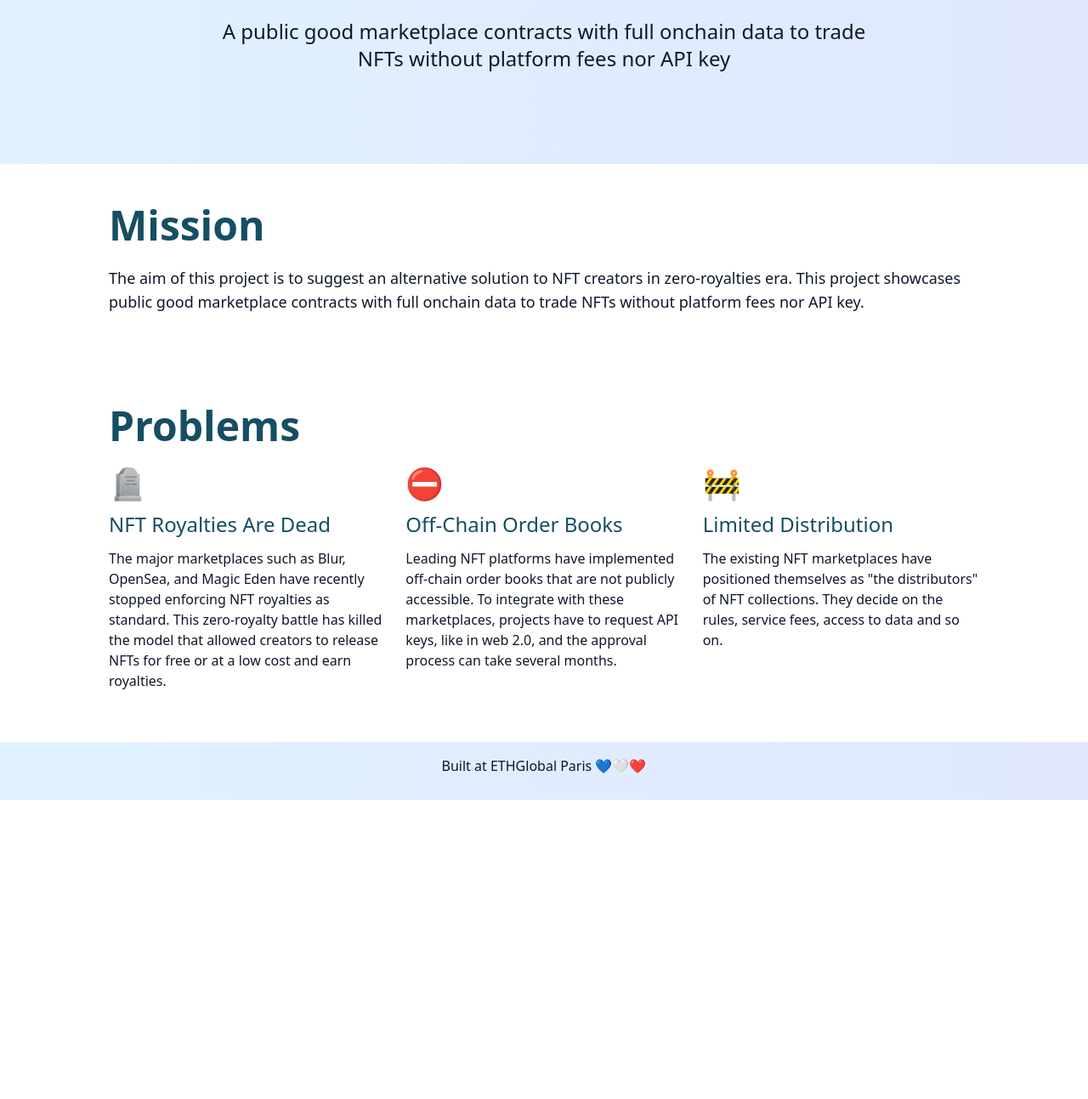
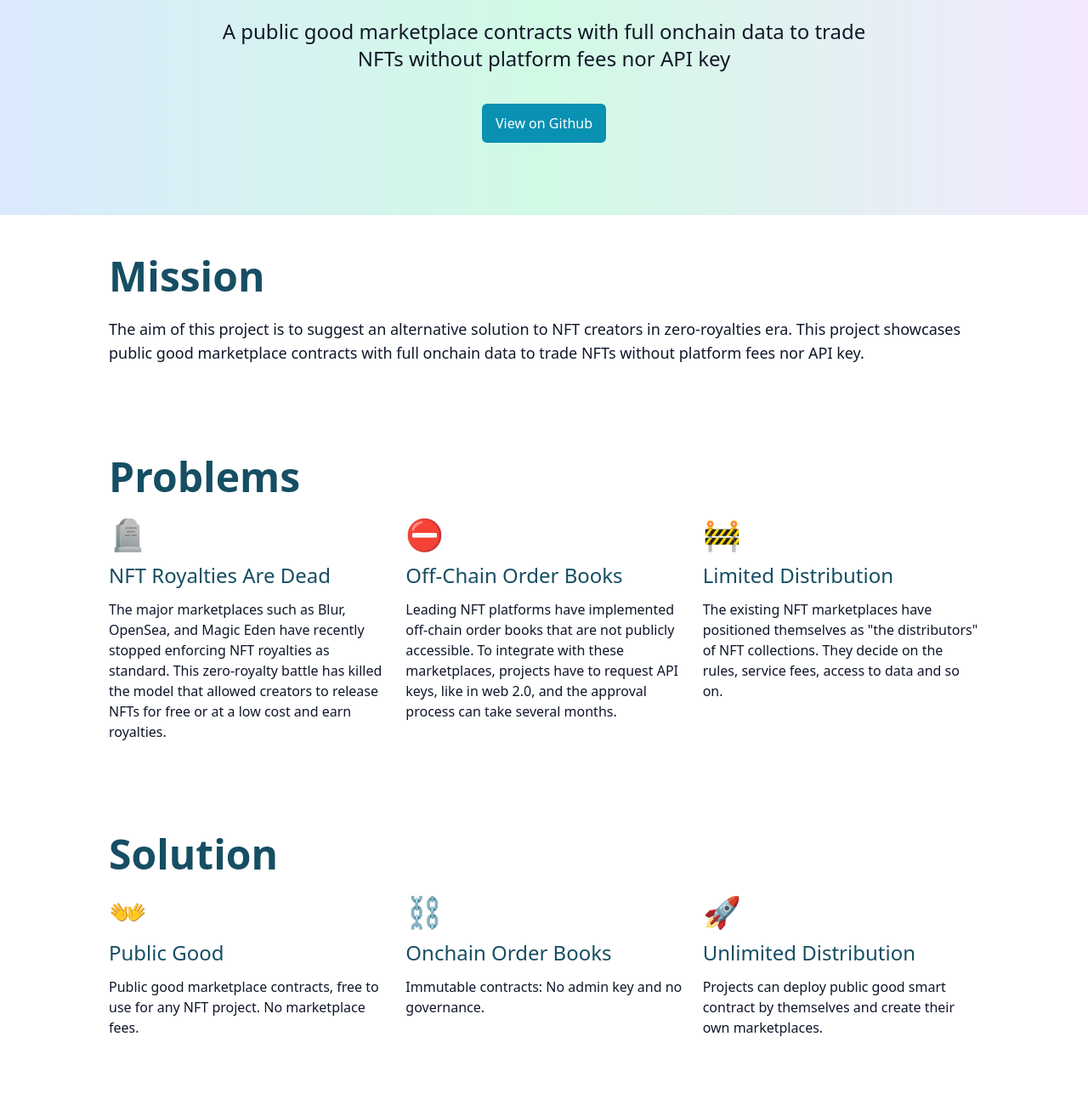
Before and after one commit to hbbio/openmarket, a website: page site/index.html in a window 1280 px wide. Shown: the part 227-1520 px from the top of the page at 85% size. Before the commit the page ends 1168 px from the top, so only its background shows below. Drawn offline with nearby package versions, Linux system fonts and the light colour scheme; files that its build step writes are made by us from their sources.

Commit message:
index: github link, solution section

```diff
--- a/site/index.html
+++ b/site/index.html
@@ -11,17 +11,26 @@
   </head>
 
   <body class="bg-white text-gray-700 font-sans">
-    <section class="w-full bg-gradient-to-r from-sky-100 to-indigo-100">
+    <section
+      class="w-full bg-gradient-to-r from-blue-100 via-emerald-100 to-purple-100"
+    >
       <div class="relative text-center max-w-screen-lg mx-auto p-24">
         <h1 class="pb-8 text-8xl text-cyan-900 font-bold">OpenMarket</h1>
-        <p class="text-2xl text-center text-gray-900 max-w-screen-md mx-auto">
+        <p
+          class="text-2xl text-center text-gray-900 max-w-screen-md mx-auto mb-12"
+        >
           A public good marketplace contracts with full onchain data to trade
           NFTs without platform fees nor API key
         </p>
+        <a
+          href="https://github.com/hbbio/openmarket"
+          class="py-3 px-4 rounded-md bg-cyan-600 text-white"
+          >View on Github</a
+        >
       </div>
     </section>
     <section class="relative text-left max-w-screen-lg mx-auto py-12">
-      <h1>Mission</h1>
+      <h1 class="text-cyan-900">Mission</h1>
       <p class="text-lg">
         The aim of this project is to suggest an alternative solution to NFT
         creators in zero-royalties era. This project showcases public good
@@ -30,7 +39,7 @@
       </p>
     </section>
     <section class="relative text-left max-w-screen-lg mx-auto py-12">
-      <h1>Problems</h1>
+      <h1 class="text-cyan-900">Problems</h1>
       <div class="md:grid md:grid-cols-3 gap-6 place-items-stretch">
         <div>
           <h2>🪦</h2>
@@ -63,8 +72,35 @@
         </div>
       </div>
     </section>
+    <section class="relative text-left max-w-screen-lg mx-auto py-12">
+      <h1 class="text-cyan-900">Solution</h1>
+      <div class="md:grid md:grid-cols-3 gap-6 place-items-stretch">
+        <div>
+          <h2>👐</h2>
+          <h3>Public Good</h3>
+          <p>
+            Public good marketplace contracts, free to use for any NFT project.
+            No marketplace fees.
+          </p>
+        </div>
+        <div>
+          <h2>⛓️</h2>
+          <h3>Onchain Order Books</h3>
+          <p>Immutable contracts: No admin key and no governance.</p>
+        </div>
+        <div>
+          <h2>🚀</h2>
+          <h3>Unlimited Distribution</h3>
+          <p>
+            Projects can deploy public good smart contract by themselves and
+            create their own marketplaces.
+          </p>
+        </div>
+      </div>
+    </section>
+    <section class="relative text-left max-w-screen-lg mx-auto py-12"></section>
     <footer
-      class="w-full bg-gradient-to-r from-sky-100 to-indigo-100 p-4 text-center"
+      class="w-full bg-gradient-to-r from-sky-100 via-emerald-100 to-purple-100 p-4 text-center"
     >
       <p>Built at ETHGlobal Paris 💙🤍❤️</p>
     </footer>
```
